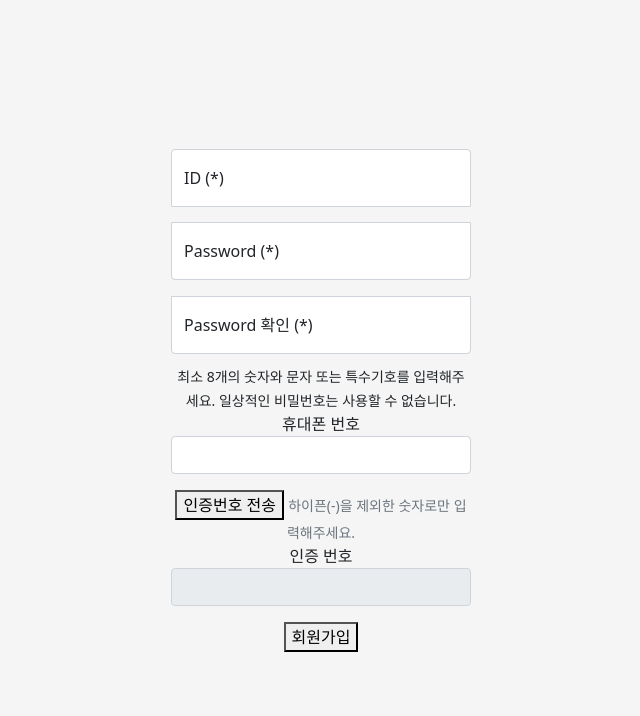
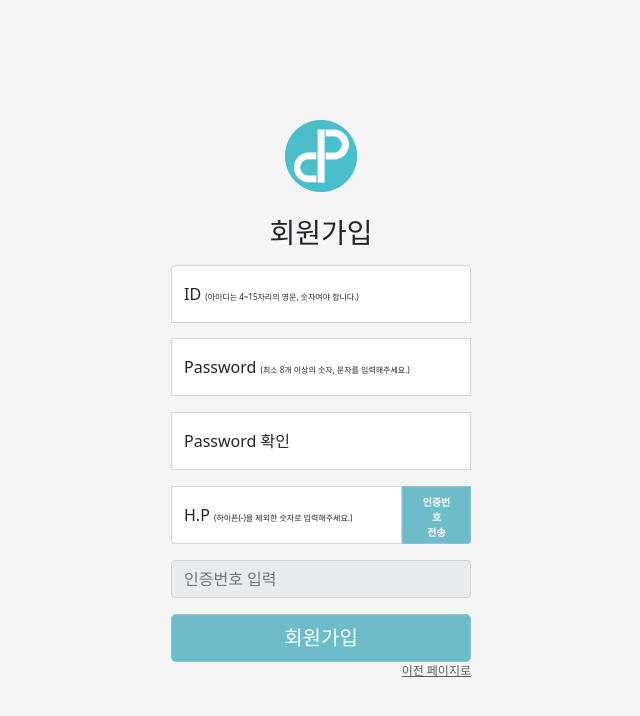
Before and after one commit to pample-pay/Quick-self, a Django app: page /register/ in a window 1280 px wide. Shown: the top 716 px of the page, without its empty margins (319-959 px from the left). Run offline with Django 4.2, Linux system fonts and the light colour scheme; parts of the project's set-up code (start-up, migrations or seed data) failed here and were passed over; some libraries are stand-ins or nearby versions.

Commit message:
Feat : user signup

```diff
--- /dev/null
+++ b/qs_project/static/css/register.css
@@ -0,0 +1,29 @@
+.forms_error  {
+    color:red;
+    font-size: 8px;
+    float: left;
+    margin-left: 12px;
+}
+
+.form-border {
+    border-radius: 5px;
+}
+
+.p-name {
+    display: inline;
+}
+
+.p-ex {
+    display: inline;
+    font-size: 8px;
+}
+
+.auth-btn {
+    width:68.6px;
+    height: 58px;
+    font-size: 10px;
+    font-weight: 700;
+    display: inline;
+    border-radius: 0px;
+    border-bottom-right-radius: 3px;
+}
--- a/qs_project/templates/users/register.html
+++ b/qs_project/templates/users/register.html
@@ -1,122 +1,207 @@
 {% extends 'base.html' %}
+{% block content %}
 
-{% block content %}
 {% load static %}
+<head>
+    <link rel="stylesheet" href="{% static 'css/register.css' %}">
+</head>
+
 <body class="text-center">
+
+{% if user.is_authenticated %}
+<script type="text/javascript">
+  location.href="enroll";
+</script>
+{% else %}
+
     <main class="form-signin">
             <form method="post" action=".">
-
             {% csrf_token %}
+            <img class="mb-4" src="{% static 'image/pample_logo_symbol.png' %}" alt="" width="72" height="72">
+            <h1 class="h3 mb-3 fw-normal">회원가입</h1>
 
             <!-- 아이디 입력 -->
             <div class="form-floating">
-            <input type="id" class="form-control" id="floatingInput" placeholder="아이디"
-            name="user_id"
-            maxlength='15'/>
-            <label for="floatingInput">ID (*)</label>
+                <input type="id" class="form-control" id="floatingInput username" placeholder="아이디" name="user_id" maxlength='15'
+                    oninput="this.value = this.value.replace(/[^A-Za-z0-9]/g, '').replace(/(\..*)\./g, '$1');"/>
+
+                <label for="floatingInput">
+                    <p class="p-name">ID</p>
+                    <p class="p-ex">(아이디는 4~15자리의 영문, 숫자여야 합니다.)</p>
+                </label>
             </div>
 
-        <!--{% for error in form.user_id.errors %}
+            <span id="id_error" class="forms_error" style="margin-top: 2px;">
+                {% for error in form.user_id.errors %}
                 {{ error }}
                 {% endfor %}
-
-        {{ errors.user_id }}
-        -->
+            </span>
 
             <p class="mt-1 text-muted"></p>
 
             <!-- 패스워드 입력 -->
             <div class="form-floating">
-            <input type="password" class="form-control" id="floatingPassword" placeholder="Password"
-            name="password2"
-            maxlength='20'/>
-            <label for="floatingPassword">Password (*)</label>
+                <input type="password" class="form-control form-border" id="floatingPassword2" placeholder="Password" name="password2" maxlength='20' style="border-radius: 0;"/>
+                <label for="floatingPassword2">
+                    <p class="p-name">Password</p>
+                    <p class="p-ex">(최소 8개 이상의 숫자, 문자를 입력해주세요.)</p>
+                </label>
             </div>
 
-        <!--{% for error in form.password2.errors %}
+            <span id="pw2_error" class="forms_error" style="margin-top: -10px; text-align: left;">
+                {% for error in form.password2.errors %}
                 {{ error }}
                 {% endfor %}
-
-        {{ errors.password2 }} -->
+            </span>
 
             <p class="mt-1 text-muted"></p>
 
             <!--비밀번호확인-->
             <div class="form-floating">
-            <input type="password" class="form-control" id="floatingPassword" placeholder="Password"
-            name="password1"
-            maxlength='20'/>
-            <label for="floatingPassword">Password 확인 (*)</label>
+                <input type="password" class="form-control form-border" id="floatingPassword1" placeholder="Password" name="password1" maxlength='20' style="border-radius: 0"/>
+                <label for="floatingPassword1">Password 확인</label>
             </div>
 
-        <!--{% for error in form.password2.errors %}
+            <span id="pw1_error" class="forms_error" style="margin-top: -10px;">
+                {% for error in form.password1.errors %}
                 {{ error }}
                 {% endfor %}
+            </span>
 
-        {{ errors.password2 }}
-        -->
-
-        <small class="">
-            최소 8개의 숫자와 문자 또는 특수기호를 입력해주세요. 일상적인 비밀번호는 사용할 수 없습니다.
-        </small>
+            <p class="mt-1 text-muted"></p>
 
             <!--휴대폰번호-->
-        <div class="">
-            <p>
-                휴대폰 번호
-                <input
-                    type="text"
-                    class="form-control"
-                    id="id_hp"
-                    name="hp"
-                    maxlength='11'
-                />
+            <div class="form-floating">
+                <input type="text" class="form-control" id="id_hp floatingHP" placeholder="휴대폰번호" name="hp" maxlength='11' style=" float:left; border-top-left-radius: 0; border-top-right-radius: 0; border-bottom-right-radius: 0; width: 77%; display: inline;"
+                        oninput="this.value = this.value.replace(/[^0-9.]/g, '').replace(/(\..*)\./g, '$1');"/>
+                <label for="floatingHP">
+                    <p class="p-name">H.P</p>
+                    <p class="p-ex">(하이픈(-)을 제외한 숫자로 입력해주세요.)</p>
+                </label>
 
-                {% for error in form.hp.errors %}
-                    {{ error }}
-                {% endfor %}
-                {{ errors.hp }}
-            </p>
-
-            <button class="" type="submit" formaction="../api/v1/auth-message" formtarget="blankifr" onclick="btnActive()">
-                인증번호 전송
+                <button class="w-20 btn btn-lg btn-primary btn-color auth-btn" type="submit" formaction="../api/v1/auth-message" formtarget="blankifr" onclick="btnActive()">
+                    인증번호<br> 전송
                 </button>
-
-            <small class="form-text text-muted">
-                하이픈(-)을 제외한 숫자로만 입력해주세요.
-            </small>
-        </div>
-        <div class="">
-            <p>
-                인증 번호
-                <input
-                    type="text"
-                    class="form-control"
-                    id="id_auth"
-                    name="auth"
-                    maxlength='6'
-                    disabled
-                />
-
-                {{ errors.auth }}
-            </p>
             </div>
 
+            <span class="forms_error" style="margin-top: 2px;">
+                {% if errors.hp %}
+                {{ errors.hp }}
+                {% endif %}
+            </span>
+
+            <p class="mt-1 text-muted"></p>
+
+            <div class="">
+                <input type="text" class="form-control" id="id_auth" name="auth" placeholder="인증번호 입력" maxlength='6' disabled
+                    oninput="this.value = this.value.replace(/[^0-9.]/g, '').replace(/(\..*)\./g, '$1');"/>
             </div>
 
-    <button class="" type="submit" formaction="">
-        회원가입
-    </button>
+            {% if errors.auth %}
+            <span class="forms_error" style="margin-top:2px;">{{ errors.auth}}</span>
+            {% endif %}
+
+            <p class="mt-1 text-muted"></p>
+
+            <button class="w-100 btn btn-lg btn-primary btn-color" type="submit">회원가입</button>
 
         </form>
+        <a style="float:right; color: rgb(93, 93, 93); font-size: 12px;" href="/">이전 페이지로</a>
 
+{% endif %}
 </body>
+
 <iframe name='blankifr' style='display:none;'></iframe>
 <script>
+    // 유저 아이디
+    $(function() {
+        $('[name="user_id"]').blur(function() {
+            var user_id=$('[name="user_id"]').val()
+
+            if (user_id.length<4 || user_id.length>16){
+                document.getElementById("id_error").innerHTML="아이디 길이는 4~15자 사이여야 합니다.";
+            }
+            else{
+                document.getElementById("id_error").innerHTML="";
+
+                $.ajax({
+                    type: "POST",
+                    url: "/api/v1/id-validation",
+                    data: {'user_id' : user_id},
+                    success: function(response) {
+                        console.log(response.data);
+                        if (response.data == "exist") {
+                            document.getElementById("id_error").innerHTML="중복되는 아이디 입니다. 다른 아이디를 사용해주세요.";
+                        }
+                        else{
+                            document.getElementById("id_error").innerHTML="";
+                        }
+
+                    },
+                    error: function(error) {
+                        console.log("ID validation error!");
+                    }
+                });
+            }
+        });
+    });
+
+    // 유저 비밀번호
+    $(function() {
+        $('[name="password2"]').blur(function() {
+            var password2=$('[name="password2"]').val()
+            const check_num = /^[0-9]+$/;
+            const check_str = /^(?:[a-zA-Z\[\]\^\$\.\|\?\*\+\(\)\\~`\!@#%&\-_+={}'""<>:;,\n]+)$/;
+
+            if (password2.length<8){
+                document.getElementById("pw2_error").innerHTML="비밀번호가 너무 짧습니다. 최소 8문자를 포함해야 합니다.";
+            }
+            else if(check_num.test(password2)){
+                document.getElementById("pw2_error").innerHTML="비밀번호는 숫자, 문자를 모두 포함해야합니다.";
+                console.log('sdfdsfsd')
+            }
+            else if(check_str.test(password2)){
+                document.getElementById("pw2_error").innerHTML="비밀번호는 숫자, 문자를 모두 포함해야합니다.";
+            }
+            else{
+                document.getElementById("pw2_error").innerHTML="";
+            }
+        });
+    });
+
+    // 유저 비밀번호 확인
+    $(function() {
+        $('[name="password1"]').blur(function() {
+            var password1=$('[name="password1"]').val()
+            var password2=$('[name="password2"]').val()
+
+            if (password1 == password2){
+                document.getElementById("pw1_error").innerHTML="";
+            }
+            else{
+                document.getElementById("pw1_error").innerHTML="비밀번호가 일치하지 않습니다.";
+            }
+        });
+    });
+
+    // 휴대폰 번호
+    $(function() {
+        $('[name="hp"]').blur(function() {
+            var hp=$('[name="hp"]').val()
+
+            if (password1 == password2){
+                document.getElementById("pw1_error").innerHTML="";
+            }
+            else{
+                document.getElementById("pw1_error").innerHTML="비밀번호가 일치하지 않습니다.";
+            }
+        });
+    });
 
     function btnActive(){
         const target = document.getElementById('id_auth');
         target.disabled = false;
     }
 </script>
+
 {% endblock %}
--- a/qs_project/users/urls.py
+++ b/qs_project/users/urls.py
@@ -8,5 +8,6 @@ urlpatterns = [
     path('logout/', views.logout_view, name='logout'),
 
     path('register/', views.UserRegisterView.as_view(), name='user_register'),
+    path('api/v1/id-validation', views.IdValidation.as_view(), name='auth_message'),
     path('api/v1/auth-message', views.AuthView.as_view(), name='auth_message'),
 ]
--- a/qs_project/users/views.py
+++ b/qs_project/users/views.py
@@ -4,6 +4,7 @@ from .modules import check_auth, register_errors
 
 from django.contrib import messages
 from django.contrib.auth import login, logout, authenticate
+from django.http import JsonResponse
 from django.shortcuts import render, redirect
 from django.utils.decorators import method_decorator
 from django.views.generic import CreateView, FormView
@@ -103,3 +104,25 @@ class AuthView(APIView):
         else:
             AuthSMS.objects.update_or_create(hp=p_num)
             return Response({'message': 'OK'})
+
+class IdValidation(APIView):
+    '''
+    중복 아이디가 있는지 검증하는 API
+    jquery blur로 AJAX통해 제출.
+    '''
+    def post(self, request):
+        try:
+            user_id = request.data['user_id']
+            try:
+                user = User.objects.get(user_id=user_id)
+            except Exception as e:
+                user = None
+
+            context = {
+                'data' : "not exist" if user is None else "exist"
+            }
+
+        except KeyError:
+            return Response({'message': 'Bad Request'}, status=status.HTTP_400_BAD_REQUEST)
+        else:
+            return JsonResponse(context)
```
Also changed, not shown: qs_project/static/css/enroll.css (added, +65 -0 lines), qs_project/templates/cards/enroll.html (+23 -57 lines), qs_project/templates/users/index.html (+9 -7 lines), qs_project/users/modules.py (+4 -4 lines). Lines whose indentation alone changed are shown as unchanged.
